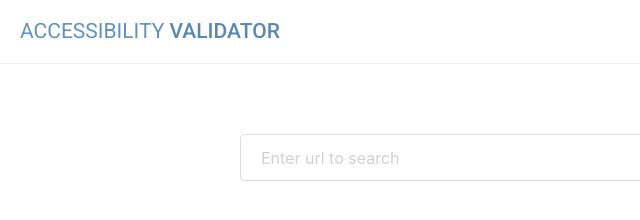
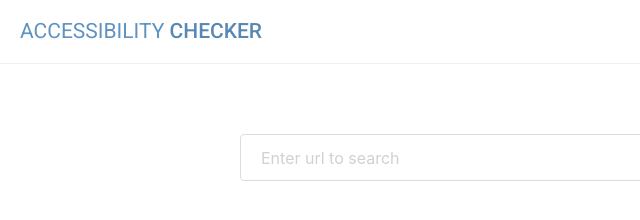
Before and after one commit to hmrd-babel/web-validator, a website: page public/index.html in a window 1280 px wide. Shown: the full height of the page, 0-640 px from the left. Drawn offline with nearby package versions, Linux system fonts and the light colour scheme.

Commit message:
something is amiss

```diff
--- a/public/index.html
+++ b/public/index.html
@@ -14,7 +14,7 @@
 <body>
     <!-- Header -->
     <header class="header">
-        <h1 class="brand-logo">Accessibility <span>Validator</span></h1>
+        <h1 class="brand-logo">Accessibility <span>Checker</span></h1>
     </header>
 
     <!-- Main Content -->
```
Also changed, not shown: cypress/e2e/accessibility.spec.cy.js (+1 -1 lines).
